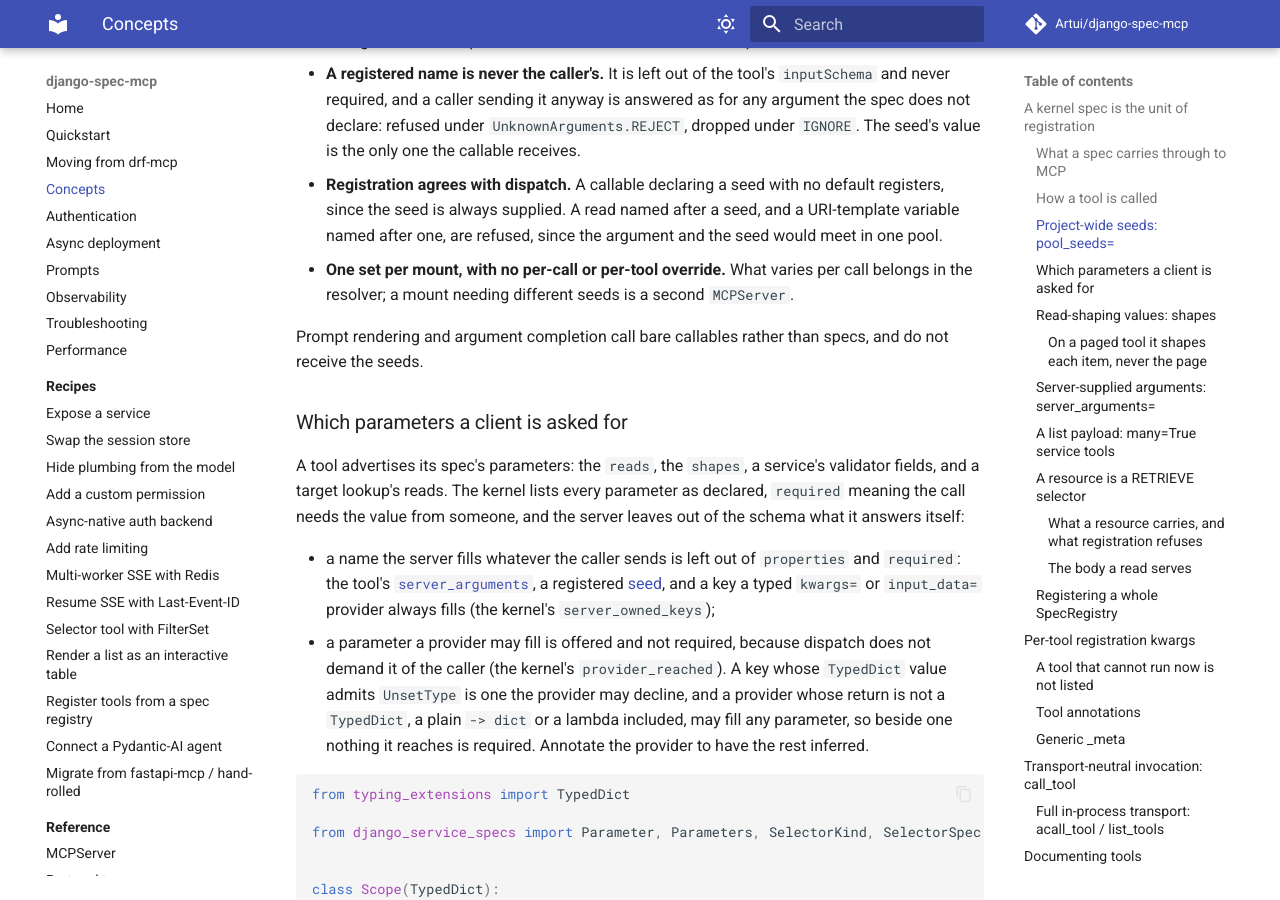
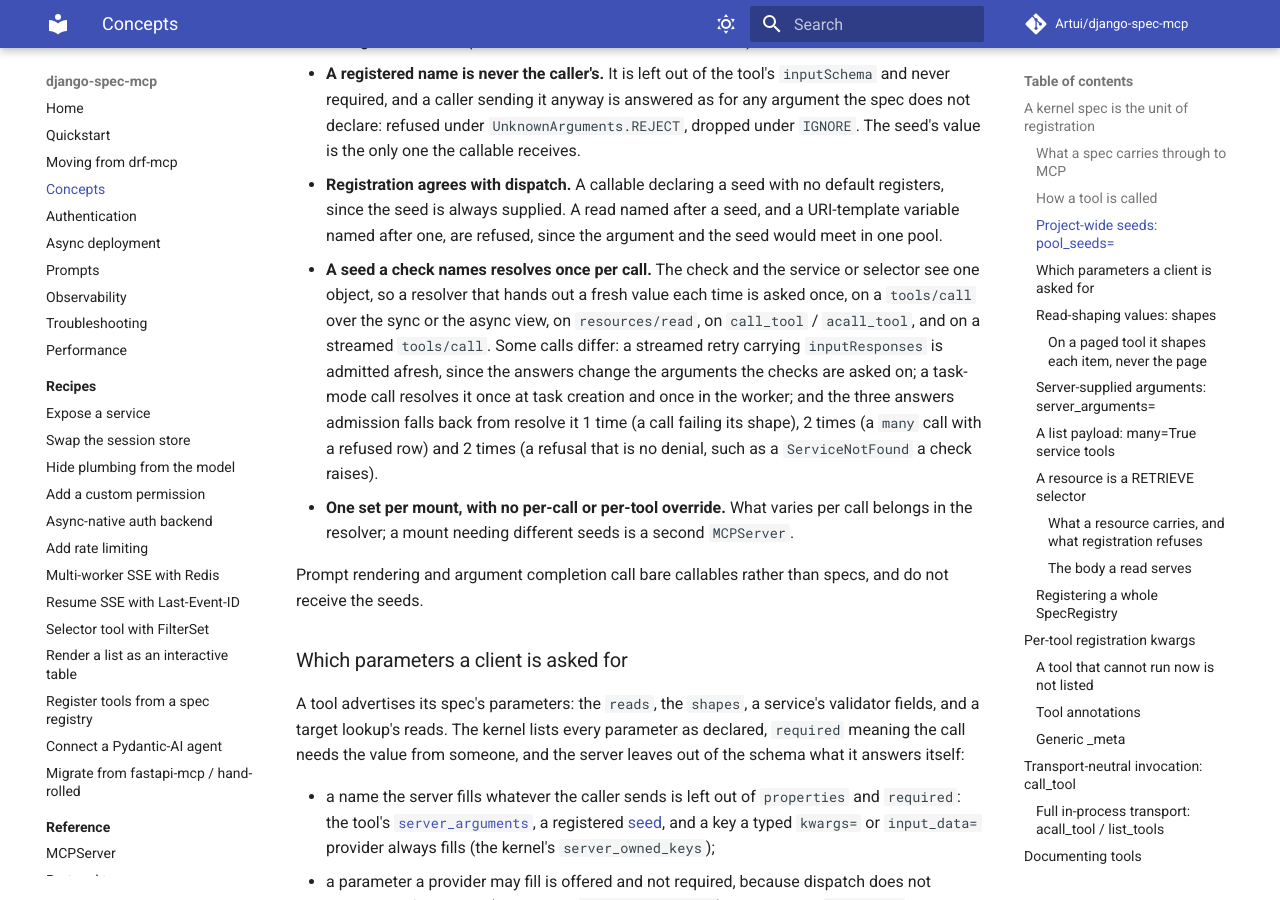
Before and after one commit to Artui/django-spec-mcp, an MkDocs documentation site: the page built from docs/concepts.md, in a window 1280 px wide and 900 px high, scrolled down 4697 px. Built offline with MkDocs 1.6.1 and Material for MkDocs 9.7.7, drawn with Linux system fonts in a browser that asks for light colours; comment, search, counter and statistics services are not loaded.

Commit message:
docs: a seed a check names resolves once per call, and where it does not
Co-Authored-By: Claude Opus 5.5 <noreply@anthropic.com>

```diff
--- a/docs/concepts.md
+++ b/docs/concepts.md
@@ -230,6 +230,17 @@ raises for a caller fails that caller's whole listing, not only its calls.
   default registers, since the seed is always supplied. A read named after a
   seed, and a URI-template variable named after one, are refused, since the
   argument and the seed would meet in one pool.
+- **A seed a check names resolves once per call.** The check and the service
+  or selector see one object, so a resolver that hands out a fresh value each
+  time is asked once, on a `tools/call` over the sync or the async view, on
+  `resources/read`, on `call_tool` / `acall_tool`, and on a streamed
+  `tools/call`. Some calls differ: a streamed retry carrying
+  `inputResponses` is admitted afresh, since the answers change the arguments
+  the checks are asked on; a task-mode call resolves it once at task creation
+  and once in the worker; and the three answers admission falls back from
+  resolve it 1 time (a call failing its shape), 2 times (a `many` call with a
+  refused row) and 2 times (a refusal that is no denial, such as a
+  `ServiceNotFound` a check raises).
 - **One set per mount, with no per-call or per-tool override.** What varies per
   call belongs in the resolver; a mount needing different seeds is a second
   `MCPServer`.
```
Also changed, not shown: docs/auth.md (+1 -1 lines).
